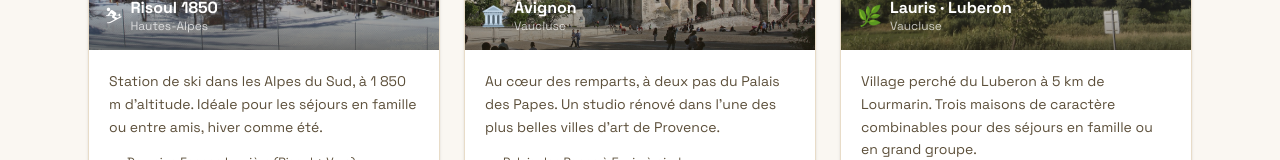
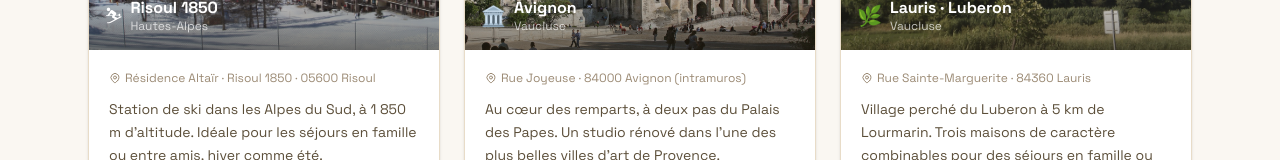
Before and after one commit to 4ARLocations/4ar-locations, a Next.js app: page /en/carte in a window 1280 px wide. Shown: the part 1000-1160 px from the top of the page. Built offline with nearby package versions, Linux system fonts and the light colour scheme.

Commit message:
feat: adresses sur la page carte

```diff
--- a/app/[locale]/carte/page.tsx
+++ b/app/[locale]/carte/page.tsx
@@ -8,6 +8,7 @@
     emoji: '⛷',
     name: 'Risoul 1850',
     region: 'Hautes-Alpes',
+    address: 'Résidence Altaïr · Risoul 1850 · 05600 Risoul',
     image: '/images/bg-risoul-mountain.jpg',
     desc: 'Station de ski dans les Alpes du Sud, à 1 850 m d\'altitude. Idéale pour les séjours en famille ou entre amis, hiver comme été.',
     highlights: ['Domaine Espace Lumière (Risoul + Vars)', '185 pistes de ski', 'Lac de Serre-Ponçon à 30 min', 'Embrun — ville médiévale'],
@@ -20,6 +21,7 @@
     emoji: '🏛️',
     name: 'Avignon',
     region: 'Vaucluse',
+    address: 'Rue Joyeuse · 84000 Avignon (intramuros)',
     image: '/images/bg-palais.jpg',
     desc: 'Au cœur des remparts, à deux pas du Palais des Papes. Un studio rénové dans l\'une des plus belles villes d\'art de Provence.',
     highlights: ['Palais des Papes à 5 min à pied', 'Festival d\'Avignon (juillet)', 'Pont du Gard à 30 min', 'Pont Saint-Bénézet'],
@@ -32,6 +34,7 @@
     emoji: '🌿',
     name: 'Lauris · Luberon',
     region: 'Vaucluse',
+    address: 'Rue Sainte-Marguerite · 84360 Lauris',
     image: '/images/bg-lauris-panorama.jpg',
     desc: 'Village perché du Luberon à 5 km de Lourmarin. Trois maisons de caractère combinables pour des séjours en famille ou en grand groupe.',
     highlights: ['Lourmarin à 5 km', 'Marchés provençaux', 'Randonnées Parc du Luberon', 'Gordes, Roussillon, les Baux'],
@@ -98,6 +101,13 @@
 
               {/* Contenu */}
               <div className="p-5">
+                <p className="text-[#9B8A74] text-xs flex items-center gap-1 mb-3">
+                  <svg className="w-3 h-3 flex-shrink-0" fill="none" stroke="currentColor" viewBox="0 0 24 24">
+                    <path strokeLinecap="round" strokeLinejoin="round" strokeWidth={2} d="M17.657 16.657L13.414 20.9a1.998 1.998 0 01-2.827 0l-4.244-4.243a8 8 0 1111.314 0z" />
+                    <path strokeLinecap="round" strokeLinejoin="round" strokeWidth={2} d="M15 11a3 3 0 11-6 0 3 3 0 016 0z" />
+                  </svg>
+                  {d.address}
+                </p>
                 <p className="text-[#5C4F3A] text-sm leading-relaxed mb-4">{d.desc}</p>
 
                 {/* Points forts */}
```
